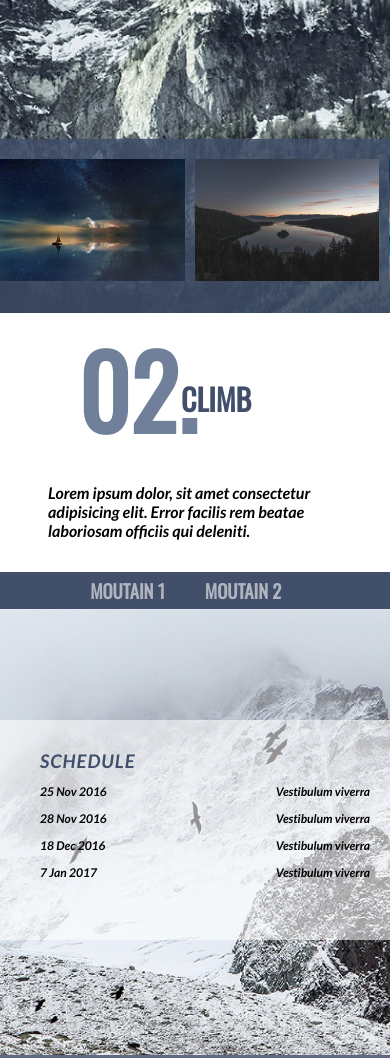
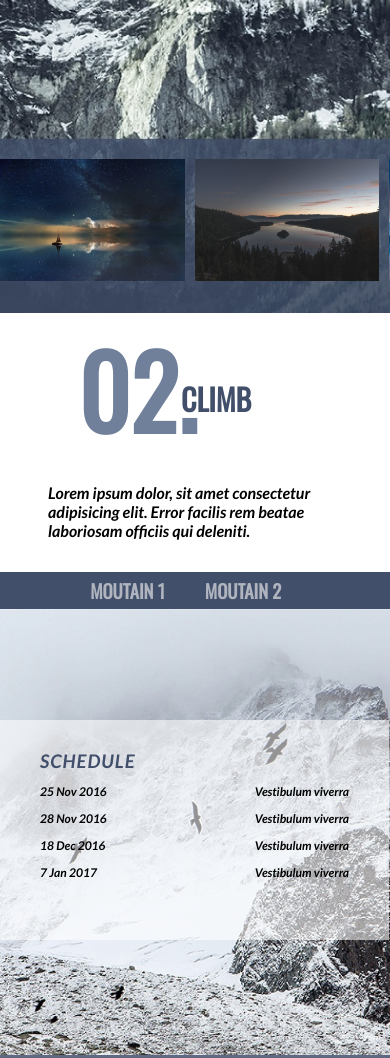
Before and after one commit to Olivier-Kango/majestic_earth, a website: page index.html in a window 390 px wide. Shown: the part 1156-2214 px from the top of the page. Drawn offline with nearby package versions, Linux system fonts and the light colour scheme.

Commit message:
aujst popup

```diff
--- a/styling/style.css
+++ b/styling/style.css
@@ -601,10 +601,10 @@ footer {
 
   .content {
     position: absolute;
-    width: 330px;
+    width: 309px;
     height: 200px;
     top: 25%;
-    left: 0%;
+    left: 0;
     transform: translate(-50%, -50%);
     padding: 20px 40px 0 40px;
   }
```
